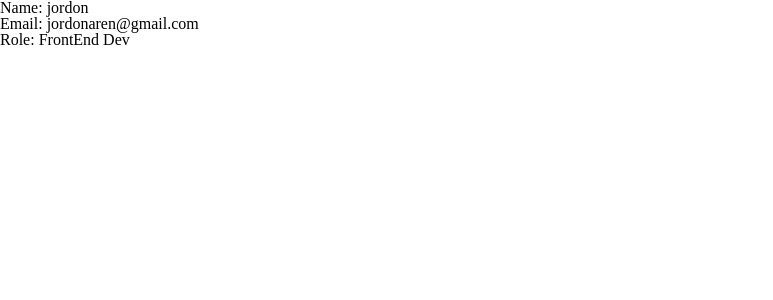
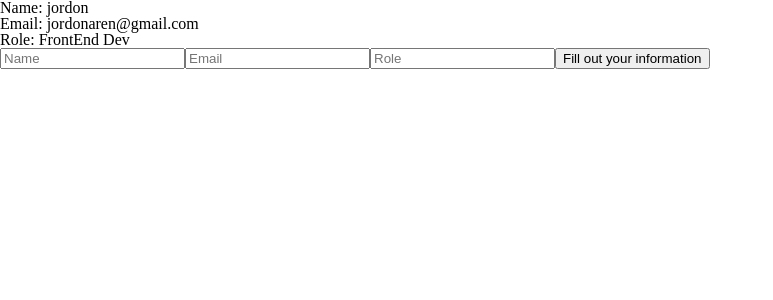
Before and after one commit to bloominstituteoftechnology/team-builder, a React (Create React App) app: page / in a window 1280 px wide. Shown: the top 300 px of the page, without its empty margins (0-773 px from the left). Built offline with nearby package versions, Linux system fonts and the light colour scheme.

Commit message:
done with MVP no styling

```diff
--- a/src/App.js
+++ b/src/App.js
@@ -2,7 +2,7 @@ import React, { useState } from 'react'
 import './CSS/App.css';
 import './CSS/reset.css';
 import Form from './Form'
-import FormVaules from './formValues'
+import Member from './formValues'
 
 
 const teamMemberList = [
@@ -12,17 +12,16 @@ const teamMemberList = [
 ]
 
 
+
+
 function App() {
   const [teamMembers, setTeamMembers] = useState(teamMemberList)
   const [formValues, setFormValues] = useState({name: '', email: '', role: ''})
 
-
-
-
   return (
     <div className="App">
-
-    <FormVaules values={teamMembers} />
+    <Member teamMembers={teamMembers}  />
+    <Form setFormValues={setFormValues}  formValues={formValues} setTeamMembers={setTeamMembers} teamMembers={teamMembers}/>
     </div>
   );
 }
--- a/src/Form.js
+++ b/src/Form.js
@@ -1,12 +1,52 @@
 import React from 'react'
 
-export default function Form(props){
+export default function Form(props) {
+    const { formValues, setFormValues, setTeamMembers, teamMembers } = props
 
-    return(
-        <>
-        <form>
+    const change = (evt) => {
+        const { name, value } = evt.target;
 
+        setFormValues({...formValues, [name]: value})
+      }
+
+      const onSubmit = (evt) => {
+        evt.preventDefault()
+
+        const newTeamMember = {
+            name: formValues.name,
+            email: formValues.email,
+            role: formValues.role
+        }
+            setTeamMembers(teamMembers.concat(newTeamMember));
+            setFormValues({name: '', email: '', role: ''})
+      }
+
+    return (
+
+        <form onSubmit={onSubmit}>
+            <input
+                type='text'
+                value = {formValues.name}
+                name='name'
+                placeholder='Name'
+                onChange={change}
+            />
+            <input
+                type='email'
+                value = {formValues.email}
+                name='email'
+                placeholder='Email'
+                onChange={change}
+            />
+            <input
+                type='text'
+                value = {formValues.role}
+                name='role'
+                placeholder='Role'
+                onChange={change}
+            />
+            <input type='submit' value = 'Fill out your information'/>
         </form>
-        </>
+
     )
 }
--- a/src/formValues.js
+++ b/src/formValues.js
@@ -1,16 +1,16 @@
 import React from 'react'
 
-export default function FormVaules(props){
-    const { values } = props
+export default function Member(props){
+    const { teamMembers } = props
     return (
         <div>
-        {values.map((member, i) => (
+        {teamMembers.map((member, i) => (
         <div key={i}>
         Name: {member.name}<br></br>
         Email: {member.email}<br></br>
         Role: {member.role}
         </div>
-        ))}
+))}
         </div>
     )
 }
```
